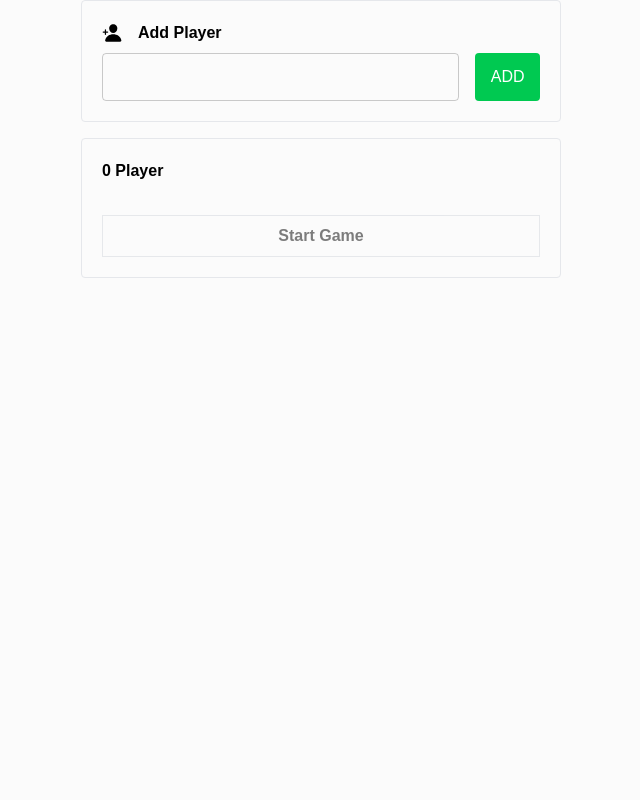
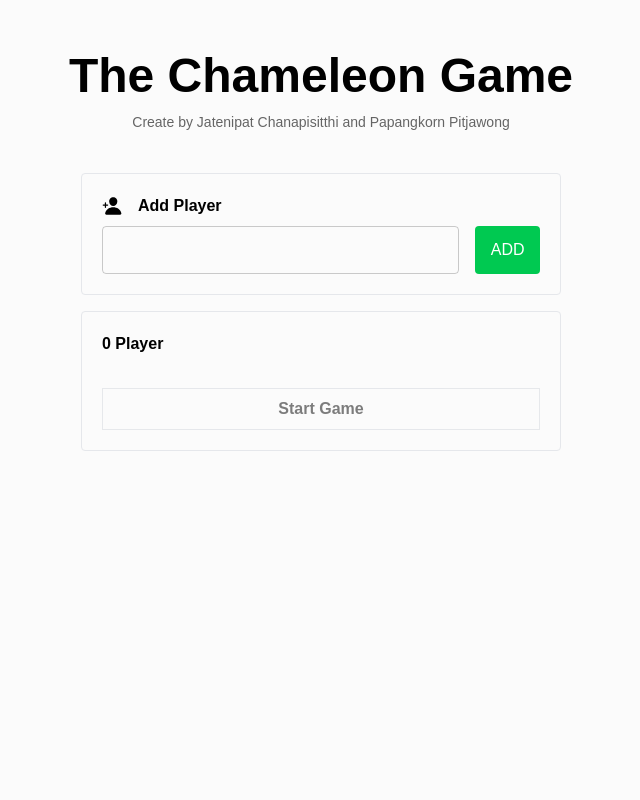
Before and after one commit to JatenipatChanapisitthi/Real-or-FaKe-game, a Next.js app: page / in a window 1280 px wide. Shown: the top 800 px of the page, without its empty margins (319-959 px from the left). Built offline with nearby package versions, Linux system fonts and the light colour scheme.

Commit message:
add: title

```diff
--- a/src/app/layout.tsx
+++ b/src/app/layout.tsx
@@ -1,5 +1,6 @@
 import type { Metadata } from "next";
 import Footer from "@/components/layout/Credit";
+import Title from '@/components/layout/Title'
 import "./globals.css";
 
 export const metadata: Metadata = {
@@ -15,6 +16,7 @@ export default function RootLayout({
   return (
     <html lang="en">
       <body className="vsc-initialized">
+        <Title />
         {children}
         <Footer />
       </body>
```
